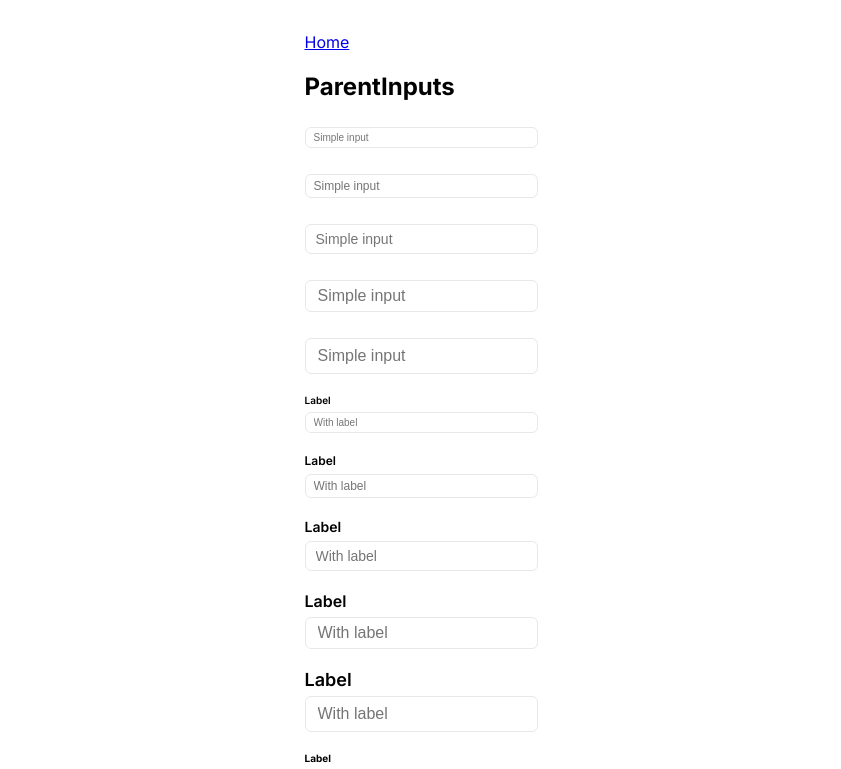
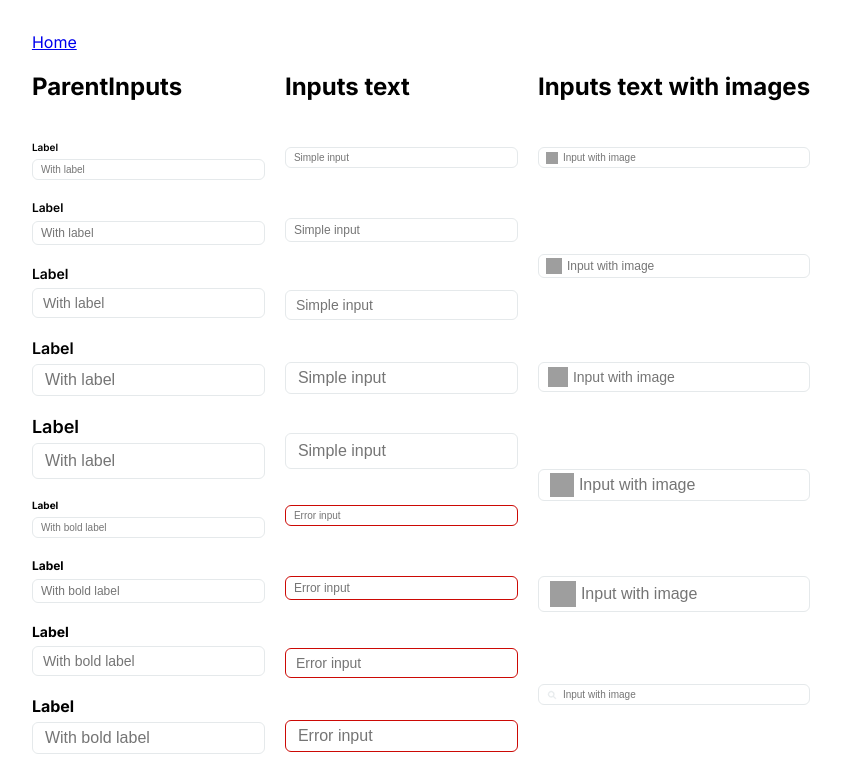
Before and after one commit to morning-la-tech/morning-react-ui, a Next.js app: page /inputs in a window 1280 px wide. Shown: the top 769 px of the page, without its empty margins (219-1060 px from the left). Built offline with nearby package versions, Linux system fonts and the light colour scheme; grey boxes are pictures that could not be loaded.

Commit message:
App 1422 input text (#12)
input text with options :
- image
- error
- disabled

```diff
--- a/app/inputs/page.tsx
+++ b/app/inputs/page.tsx
@@ -1,7 +1,7 @@
 'use client';
 
 import Link from 'next/link';
-import Input from '@/components/inputs/Input';
+import InputText from '@/components/inputs/InputText';
 import Container from '@/components/layout/Container';
 import Columns from '@/components/layout/Columns';
 import Column from '@/components/layout/Column';
@@ -15,14 +15,18 @@ export default function page() {
     size?: Size;
     value?: string;
     placeholder?: string;
+    isError?: boolean;
+    isDisabled?: boolean;
+    imageSrc?: string;
+    imageAlt?: string;
   }) => {
     return (
       <>
-        <Input {...props} size={Size.xs} />
-        <Input {...props} size={Size.s} />
-        <Input {...props} size={Size.m} />
-        <Input {...props} size={Size.l} />
-        <Input {...props} size={Size.xl} />
+        <InputText {...props} size={Size.xs} />
+        <InputText {...props} size={Size.s} />
+        <InputText {...props} size={Size.m} />
+        <InputText {...props} size={Size.l} />
+        <InputText {...props} size={Size.xl} />
       </>
     );
   };
@@ -31,13 +35,31 @@ export default function page() {
     <div style={{ display: 'flex', flexDirection: 'row' }}>
       <Container>
         <Link href={'/'}>Home</Link>
-        <h1>ParentInputs</h1>
         <Columns>
           <Column>
-            {renderInputs({ placeholder: 'Simple input' })}
+            <h1>ParentInputs</h1>
             {renderInputs({ label: 'Label', placeholder: 'With label' })}
             {renderInputs({ label: 'Label', isLabelBold: true, placeholder: 'With bold label' })}
             {renderInputs({ label: 'Label', sublabel: 'Sublabel', placeholder: 'With label and sublabel' })}
+          </Column>
+          <Column>
+            <h1>Inputs text</h1>
+            {renderInputs({ placeholder: 'Simple input' })}
+            {renderInputs({ placeholder: 'Error input', isError: true })}
+            {renderInputs({ placeholder: 'Disabled input', isDisabled: true })}
+          </Column>
+          <Column>
+            <h1>Inputs text with images</h1>
+            {renderInputs({
+              placeholder: 'Input with image',
+              imageSrc: 'https://cdn.morning.fr/logos/logo_google.png',
+              imageAlt: 'google logo',
+            })}
+            {renderInputs({
+              placeholder: 'Input with image',
+              imageSrc: '/images/magnifying-glass.svg',
+              imageAlt: 'magnifying glass',
+            })}
           </Column>
         </Columns>
       </Container>
--- a/components/inputs/Input.tsx
+++ /dev/null
@@ -1,28 +0,0 @@
-import { forwardRef } from 'react';
-import classNames from 'classnames';
-import ParentInput from '@/components/inputs/ParentInput';
-import { Size } from '@/util/Enum';
-import styles from './input.module.css';
-
-type InputProps = {
-  label?: string;
-  sublabel?: string;
-  size?: Size;
-  placeholder?: string;
-  value?: string;
-  isLabelBold?: boolean;
-};
-
-const Input = forwardRef<HTMLInputElement, InputProps>(
-  ({ label, sublabel, isLabelBold, size = Size.m, value, placeholder }, ref) => {
-    return (
-      <ParentInput label={label} sublabel={sublabel} isLabelBold={isLabelBold} size={size}>
-        <input className={classNames(styles.input, styles[size])} ref={ref} value={value} placeholder={placeholder} />
-      </ParentInput>
-    );
-  },
-);
-
-Input.displayName = 'Input';
-
-export default Input;
--- /dev/null
+++ b/components/inputs/InputText.tsx
@@ -0,0 +1,59 @@
+import { forwardRef } from 'react';
+import classNames from 'classnames';
+import Image from 'next/image';
+import ParentInput from '@/components/inputs/ParentInput';
+import { Size, sizeToNumber } from '@/util/Enum';
+import styles from './input.module.css';
+
+type InputProps = {
+  label?: string;
+  sublabel?: string;
+  size?: Size;
+  placeholder?: string;
+  value?: string;
+  isLabelBold?: boolean;
+  isError?: boolean;
+  isDisabled?: boolean;
+  imageSrc?: string;
+  imageAlt?: string;
+};
+
+const InputText = forwardRef<HTMLInputElement, InputProps>(
+  (
+    { label, sublabel, isLabelBold, size = Size.m, value, placeholder, isError, isDisabled, imageSrc, imageAlt },
+    ref,
+  ) => {
+    return (
+      <ParentInput label={label} sublabel={sublabel} isLabelBold={isLabelBold} size={size}>
+        <div className={styles.wrapper}>
+          {imageSrc && (
+            <Image
+              src={imageSrc}
+              alt={imageAlt ? imageAlt : 'input icon'}
+              className={classNames(styles[size], styles.image)}
+              height={sizeToNumber(size)}
+              width={sizeToNumber(size)}
+            />
+          )}
+          <input
+            className={classNames(
+              styles.input,
+              styles[size],
+              { [styles.error]: isError },
+              { [styles.disabled]: isDisabled },
+              { [styles.hasImage]: imageSrc },
+            )}
+            ref={ref}
+            value={value}
+            placeholder={placeholder}
+            disabled={isDisabled}
+          />
+        </div>
+      </ParentInput>
+    );
+  },
+);
+
+InputText.displayName = 'InputText';
+
+export default InputText;
--- a/components/inputs/input.module.css
+++ b/components/inputs/input.module.css
@@ -4,6 +4,7 @@
     border-radius: 6px;
     box-sizing: border-box;
     width: 100%;
+    background: var(--white);
 }
 
 .input:focus {
@@ -11,8 +12,90 @@
     border: 1px solid var(--sapphire);
 }
 
-.input.xl  { font-size: var(--font-size-l); padding: 8px 12px; }
-.input.l   { font-size: var(--font-size-l); padding: 6px 12px; }
-.input.m   { font-size: var(--font-size-normal); padding: 6px 10px; }
-.input.s   { font-size: var(--font-size-s); padding: 4px 8px; }
-.input.xs  { font-size: var(--font-size-xs); padding: 4px 8px; }
+.input.error {
+    border-color: var(--brick);
+}
+
+.input.disabled {
+    opacity: 0.5;
+}
+
+.input.xs {
+    font-size: var(--font-size-xs);
+    padding: 4px 8px;
+}
+
+.input.s {
+    font-size: var(--font-size-s);
+    padding: 4px 8px;
+}
+
+.input.m {
+    font-size: var(--font-size-normal);
+    padding: 6px 10px;
+}
+
+.input.l {
+    font-size: var(--font-size-l);
+    padding: 6px 12px;
+}
+
+.input.xl {
+    font-size: var(--font-size-l);
+    padding: 8px 12px;
+}
+
+.input.hasImage.xs {
+    font-size: var(--font-size-xs);
+    padding: 4px 8px 4px 24px;
+}
+
+.input.hasImage.s {
+    font-size: var(--font-size-s);
+    padding: 4px 8px 4px 28px;
+}
+
+.input.hasImage.m {
+    font-size: var(--font-size-normal);
+    padding: 6px 10px 6px 34px;
+}
+
+
+.input.hasImage.l {
+    font-size: var(--font-size-l);
+    padding: 6px 12px 6px 40px;
+}
+
+.input.hasImage.xl {
+    font-size: var(--font-size-l);
+    padding: 8px 12px 8px 42px;
+}
+
+.wrapper {
+    position: relative;
+}
+
+.image.xs, .image.s, .image.m, .image.l, .image.xl {
+    z-index: 1;
+    position: absolute;
+}
+.image.xs {
+    top: 5px;
+    left: 8px;
+}
+.image.s {
+    top: 4px;
+    left: 8px;
+}
+.image.m {
+    top: 5px;
+    left: 10px;
+}
+.image.l {
+    top: 4px;
+    left: 12px;
+}
+.image.xl {
+    top: 5px;
+    left: 12px;
+}
--- a/components/inputs/parentInput.module.css
+++ b/components/inputs/parentInput.module.css
@@ -27,15 +27,42 @@
     height: 100%;
 }
 
-.parentInput.xl  { font-size: var(--font-size-xl); }
-.parentInput.l   { font-size: var(--font-size-l); }
-.parentInput.m   { font-size: var(--font-size-normal); }
-.parentInput.s   { font-size: var(--font-size-s); }
-.parentInput.xs  { font-size: var(--font-size-xs); }
+.parentInput.xs {
+    font-size: var(--font-size-xs);
+}
 
-/* Sublabels are one size smaller than labels */
-.sublabel.xl  { font-size: var(--font-size-l); }
-.sublabel.l   { font-size: var(--font-size-normal); }
-.sublabel.m   { font-size: var(--font-size-s); }
-.sublabel.s   { font-size: var(--font-size-xs); }
-.sublabel.xs  { font-size: var(--font-size-xs); }
+.parentInput.s {
+    font-size: var(--font-size-s);
+}
+
+.parentInput.m {
+    font-size: var(--font-size-normal);
+}
+
+.parentInput.l {
+    font-size: var(--font-size-l);
+}
+
+.parentInput.xl {
+    font-size: var(--font-size-xl);
+}
+
+.sublabel.xs {
+    font-size: var(--font-size-xs);
+}
+
+.sublabel.s {
+    font-size: var(--font-size-xs);
+}
+
+.sublabel.m {
+    font-size: var(--font-size-s);
+}
+
+.sublabel.l {
+    font-size: var(--font-size-normal);
+}
+
+.sublabel.xl {
+    font-size: var(--font-size-l);
+}
```
Also changed, not shown: public/images/magnifying-glass.svg (added).
